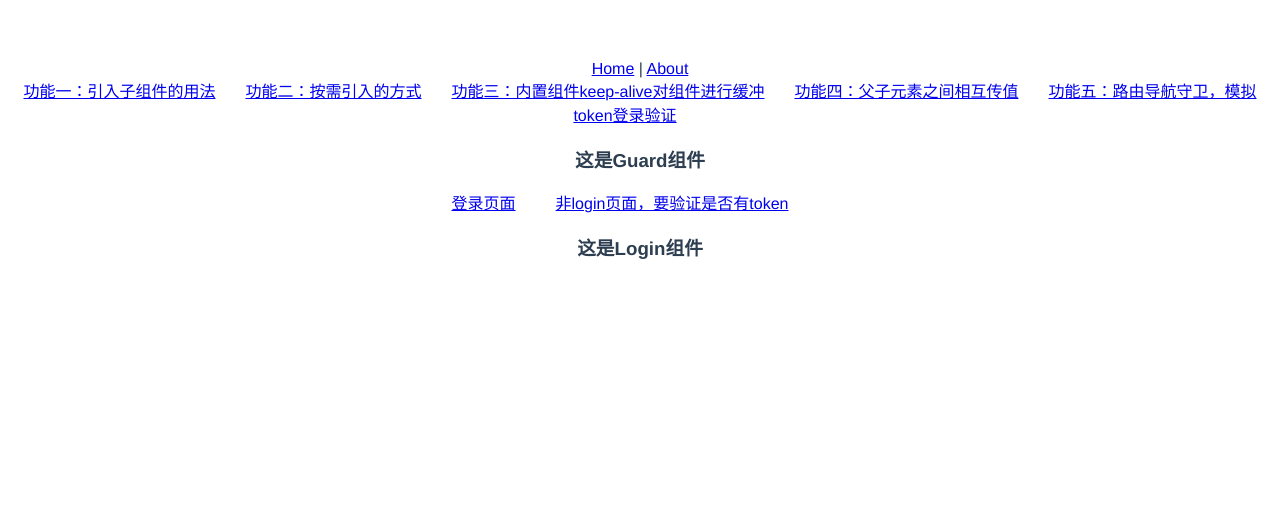
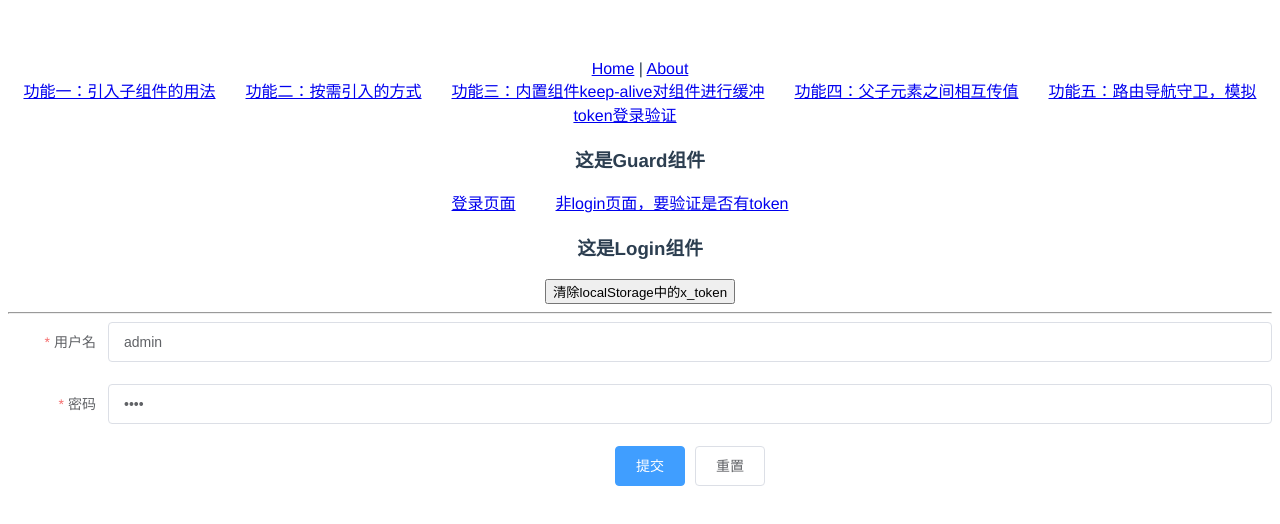
Before and after one commit to bcygsws/vue-recall2, a Vue app: page /#/home/guard/login in a window 1280 px wide. Shown: the top 524 px of the page. Built offline with nearby package versions, Linux system fonts and the light colour scheme.

Commit message:
路由全局导航守卫控制登录验证的案例

```diff
--- a/src/components/route_guard/Ind.vue
+++ b/src/components/route_guard/Ind.vue
@@ -1,5 +1,20 @@
 <template>
   <div class="ind_container">
     <h6>这是Ind组件，是NotLogin的子路由</h6>
+    <!-- 添加清除token的按钮 -->
+    <button @click="clearToken">清除x-token令牌，观察路由跳转</button>
   </div>
 </template>
+<script>
+export default {
+  name: 'Ind',
+  methods: {
+    clearToken() {
+      // 清除token
+      localStorage.clear();
+      // 编程式导航进入login页面
+      this.$router.push({ name: 'Login' });
+    },
+  },
+};
+</script>
--- a/src/components/route_guard/Login.vue
+++ b/src/components/route_guard/Login.vue
@@ -1,15 +1,169 @@
 <template>
   <div class="login_container">
     <h3>这是Login组件</h3>
+    <!-- 当前在notlogin页面，点击按钮后，x_token没有了，路由全局导航守卫开始作用了 -->
+    <button @click="clearToken">清除localStorage中的x_token</button>
+    <hr />
+    <el-form
+      :model="ruleForm"
+      status-icon
+      :rules="rules"
+      ref="ruleForm"
+      label-width="100px"
+    >
+      <el-form-item label="用户名" prop="user">
+        <el-input
+          type="text"
+          v-model="ruleForm.user"
+          autocomplete="off"
+        ></el-input>
+      </el-form-item>
+      <el-form-item label="密码" prop="pass">
+        <el-input
+          type="password"
+          v-model="ruleForm.pass"
+          autocomplete="off"
+          placeholder="请输入密码"
+        ></el-input>
+      </el-form-item>
+      <el-form-item>
+        <el-button type="primary" @click="submitForm('ruleForm')"
+          >提交</el-button
+        >
+        <el-button @click="resetForm('ruleForm')">重置</el-button>
+      </el-form-item>
+    </el-form>
   </div>
 </template>
 <script>
 export default {
   name: 'Login',
   data() {
-    return {};
+    // 技巧：回调函数中，直接callback('字符串')，不满足的规则可以直接打印到控制台；但是使用callback(new Error(字符串))时，
+    // 控制台中看不到打印的字符串信息
+    let validUser = (rule, value, callback) => {
+      // 用户名比较简单，设置为字母或数字，但位数在3到16位即可
+      const regExp = /^[a-zA-Z0-9]{3,16}$/;
+      if (value === '') {
+        callback(new Error('请输入用户名'));
+      } else {
+        if (this.ruleForm.user !== '') {
+          // 注意：当前版本的element-ui为2.4.5，并不识别在其他高版本中的validateField('user')方法，
+          //  this.$refs.ruleForm.validateField('user');强行使用该语句报错如下：
+          // Vue warn]: Error in v-on handler: "RangeError: Maximum call stack size exceeded"
+          if (!regExp.test(this.ruleForm.user)) {
+            callback('你输入的用户名长度不在3到16个字符之间');
+          } else {
+            callback();
+          }
+        }
+      }
+    };
+    let validPass = (rule, value, callback) => {
+      // 密码必须为:1.数字和字母的组合，既不能是纯数字也不能是纯字母2.长度为3到16位
+      // ?!表示负前瞻，以为前面能是，https://blog.csdn.net/csm0912/article/details/81206848
+      const regExp = /^(?![0-9]+$)(?![a-zA-Z]+$)[0-9a-zA-Z]{3,16}$/;
+      // let regExp = /^(?![0-9]+$)(?![a-zA-Z]+$)[0-9A-Za-z]{3,16}$/;
+      if (value === '') {
+        callback(new Error('请输入密码'));
+      } else {
+        if (this.ruleForm.pass !== '') {
+          // 输入的密码不能为纯数字或者纯字母,正则表达式的使用：
+          if (!regExp.test(this.ruleForm.pass)) {
+            callback(
+              '输入的密码必须是3~18的数字和字母组合，不能是纯数字，也不能是纯字母'
+            );
+          } else {
+            callback();
+          }
+        }
+      }
+    };
+    return {
+      ruleForm: {
+        user: 'admin',
+        pass: '123f',
+      },
+      rules: {
+        user: [
+          {
+            required: true,
+            validator: validUser,
+            // min: 2,
+            // max: 16,
+            message: '哈哈，请输入正确的用户名',
+            trigger: 'blur', // 失去焦点后，就能触发，并不需要点击提交按钮
+          },
+        ],
+        pass: [
+          {
+            required: true,
+            // 字符数量可以在正则中设置
+            // min: 2,
+            // max: 16,
+            validator: validPass,
+            message: '咳咳，请输入正确的密码~',
+            trigger: 'blur',
+          },
+        ],
+      },
+    };
   },
-  methods: {},
+  methods: {
+    // 登录成功后，产生所需要的32位（需要其他位数，e传入其他值即可）随机字符串
+    generateStr(e) {
+      e = e || 32;
+      const t =
+        'ABCDEDFGHIJKLMNOPQRSTUVWXYZabcdefghijklmnopqrstuvwxyz0123456789';
+      let n = '';
+      for (let i = 0; i < e; i++) {
+        n += t.charAt(Math.floor(Math.random() * t.length));
+      }
+      return n;
+    },
+    // 清除token的事件
+    clearToken() {
+      localStorage.clear();
+      // 编程式导航跳转至login页面
+      this.$router.push({ name: 'Login' });
+    },
+    submitForm(formName) {
+      // 注意区分：在规则中使用的是validator这个单词，而不是validate
+      this.$refs[formName].validate((valid) => {
+        if (!valid) {
+          console.log('Error Submit');
+          return false;
+        }
+        alert('恭喜你登录成功');
+        // 登录成功后，添加x-token随机字符串
+        localStorage.setItem('x-token', this.generateStr(32));
+      });
+    },
+    resetForm(formName) {
+      this.$refs[formName].resetFields();
+    },
+  },
 };
 </script>
-<style lang="less" scoped></style>
+<style lang="less" scoped>
+.login_container {
+  form {
+    table {
+      width: 50%;
+      margin: 0 auto;
+      tr {
+        td.first {
+          width: 15%;
+        }
+        td.last {
+          width: 85%;
+          text-align: left;
+          input {
+            width: 100%;
+          }
+        }
+      }
+    }
+  }
+}
+</style>
--- a/src/components/route_guard/NotLogin.vue
+++ b/src/components/route_guard/NotLogin.vue
@@ -1,9 +1,7 @@
 <template>
   <div class="not_container">
     <h3>这是NotLogin组件</h3>
-    <!-- 当前在notlogin页面，点击按钮后，x_token没有了，路由全局导航守卫开始作用了 -->
-    <button @click="clearToken">清除localStorage中的x_token</button>
-    <hr />
+
     <router-link to="/home/guard/not_login/index"
       >这是notLogin的子路由</router-link
     >
@@ -16,14 +14,7 @@ export default {
   data() {
     return {};
   },
-  methods: {
-    // 清除token的事件
-    clearToken() {
-      localStorage.clear();
-      // 编程式导航跳转至login页面
-      this.$router.push({ name: 'Login' });
-    },
-  },
+  methods: {},
 };
 </script>
 <style lang="less" scoped></style>
--- a/src/plugins/element.js
+++ b/src/plugins/element.js
@@ -1,5 +1,8 @@
 import Vue from 'vue';
-import { Button, Row } from 'element-ui';
+import { Button, Row, Form, FormItem, Input } from 'element-ui';
 
 Vue.use(Row);
 Vue.use(Button);
+Vue.use(Form);
+Vue.use(FormItem);
+Vue.use(Input);
--- a/src/router/index.js
+++ b/src/router/index.js
@@ -107,25 +107,13 @@ const router = new VueRouter({
   // 当前选中的路由；不声明linkExactActiveClass属性，这个值默认为："router-link-exact-active".
   linkExactActiveClass: 'myClass',
 });
-// 定义一个产生随机子串的函数
-// 参数e:是产生的随机串位数，默认e=32
-function generateStr(e) {
-  e = e || 32;
-  const t = 'ABCDEDFGHIJKLMNOPQRSTUVWXYZabcdefghijklmnopqrstuvwxyz0123456789';
-  let n = '';
-  for (let i = 0; i < e; i++) {
-    n += t.charAt(Math.floor(Math.random() * t.length));
-  }
-  return n;
-}
-// console.log(generateStr(32));
+
 // 路全局导航守卫
 router.beforeEach((to, from, next) => {
   if (to.path === '/home/guard/login') {
-    localStorage.setItem('x-token', generateStr(32));
     next();
   }
-  // 如果是非login页面，验证是否有x-token令牌
+  // 如果是非/home/guard/login页面，验证是否有x-token令牌
   let xToken = localStorage.getItem('x-token');
   if (!xToken) next('/home/guard/login');
   // 非login路由，xToken存在，自动跳转
```
